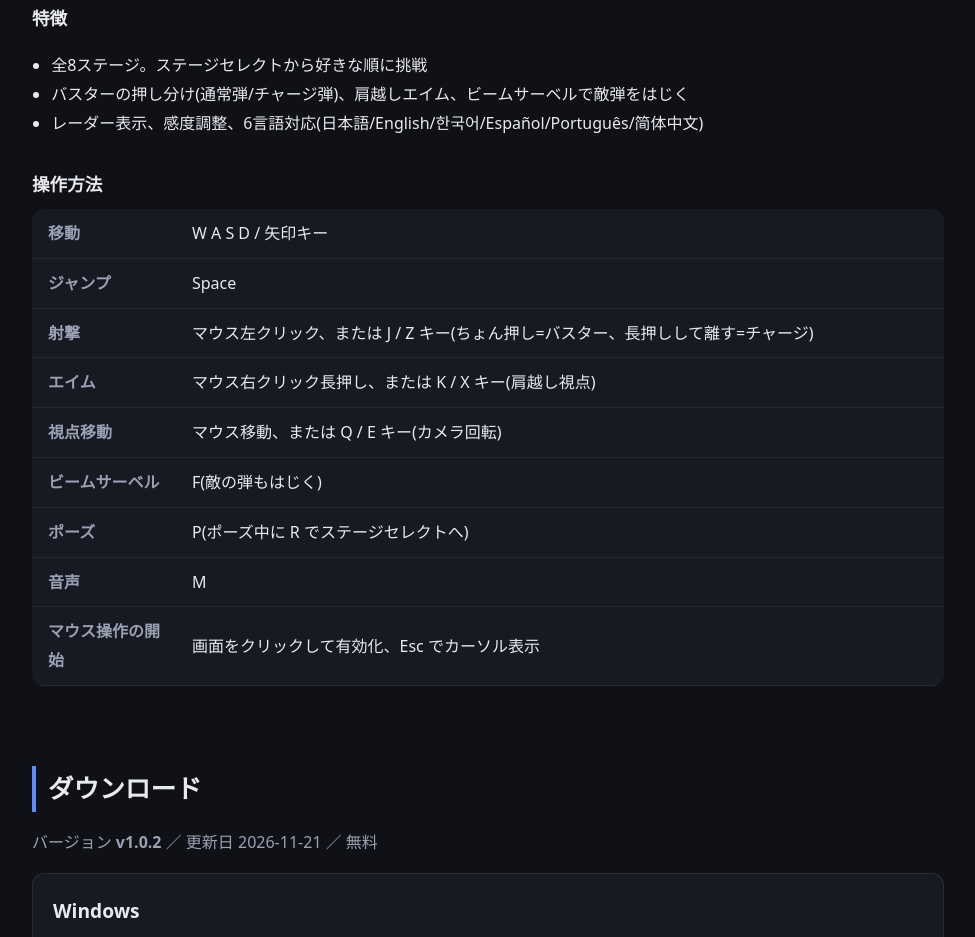
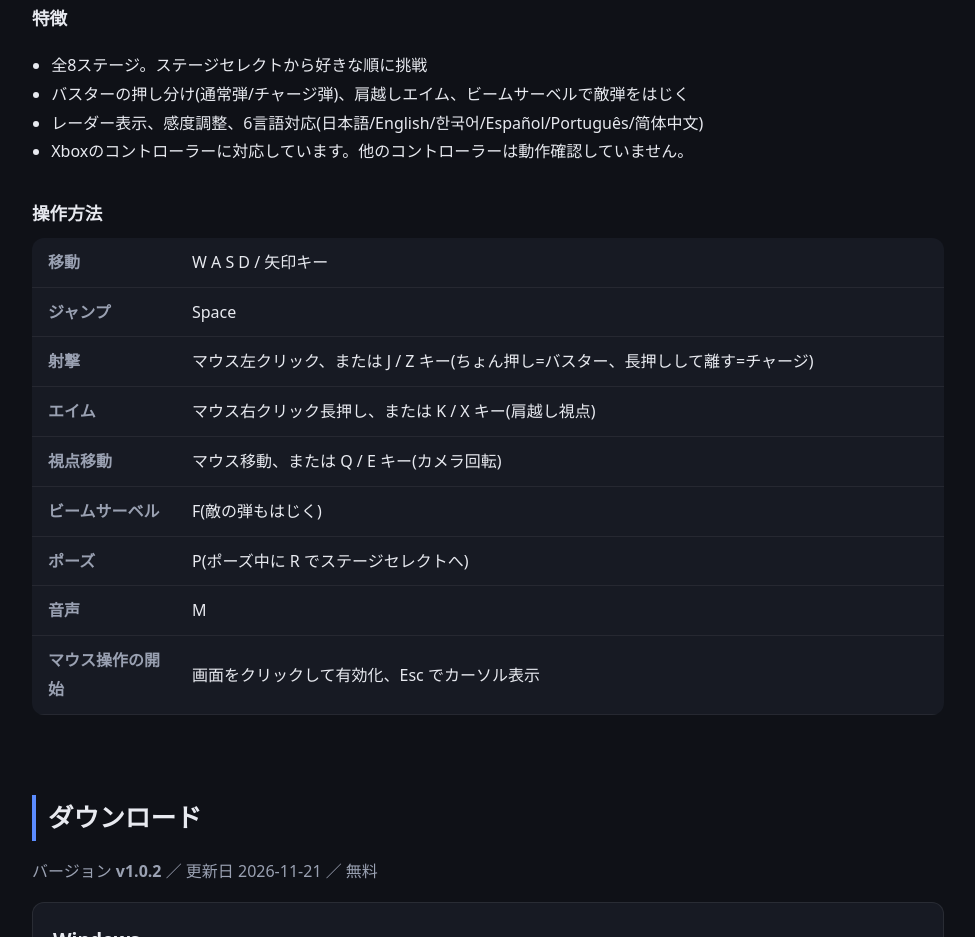
Before and after one commit to tamagon20/gear-runner, a plain HTML site: page index.html in a window 1280 px wide. Shown: the part 2303-3240 px from the top of the page, without its empty margins (152-1127 px from the left). Drawn offline with Linux system fonts and the light colour scheme.

Commit message:
Update index.html

```diff
--- a/index.html
+++ b/index.html
@@ -86,6 +86,7 @@
         <li>全8ステージ。ステージセレクトから好きな順に挑戦</li>
         <li>バスターの押し分け(通常弾/チャージ弾)、肩越しエイム、ビームサーベルで敵弾をはじく</li>
         <li>レーダー表示、感度調整、6言語対応(日本語/English/한국어/Español/Português/简体中文)</li>
+        <li>Xboxのコントローラーに対応しています。他のコントローラーは動作確認していません。</li>
       </ul>
 
       <h3>操作方法</h3>
```
